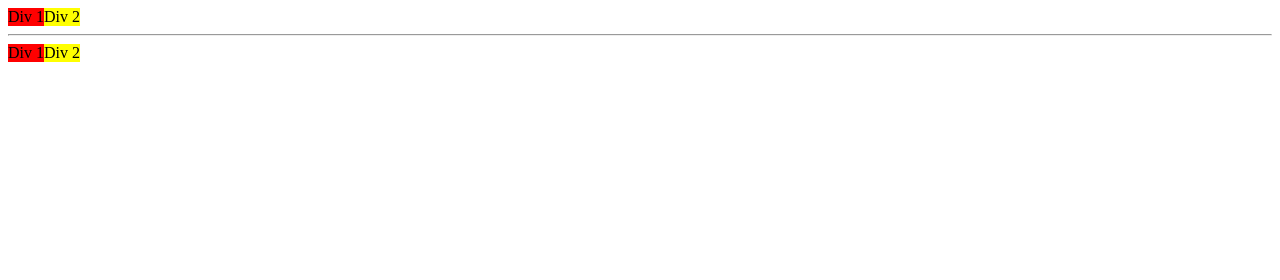
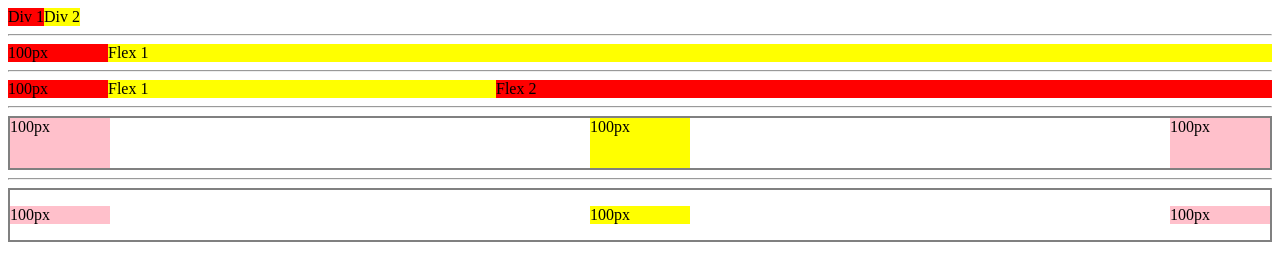
Before and after one commit to iamharshtambe/html-css, a plain HTML site: page flexbox.html in a window 1280 px wide. Drawn offline with Linux system fonts and the light colour scheme.

Commit message:
done with flexbox

```diff
--- a/flexbox.html
+++ b/flexbox.html
@@ -13,8 +13,46 @@
       <hr />
 
       <div style="display: flex; flex-direction: row">
-         <div style="background-color: red">Div 1</div>
-         <div style="background-color: yellow">Div 2</div>
+         <div style="background-color: red; width: 100px">100px</div>
+         <div style="background-color: yellow; flex: 1">Flex 1</div>
+      </div>
+      <hr />
+
+      <div style="display: flex; flex-direction: row">
+         <div style="background-color: red; width: 100px">100px</div>
+         <div style="background-color: yellow; flex: 1">Flex 1</div>
+         <div style="background-color: red; flex: 2">Flex 2</div>
+      </div>
+      <hr />
+
+      <div
+         style="
+            height: 50px;
+            border: 2px solid gray;
+            display: flex;
+            flex-direction: row;
+            justify-content: space-between;
+         "
+      >
+         <div style="background-color: pink; width: 100px">100px</div>
+         <div style="background-color: yellow; width: 100px">100px</div>
+         <div style="background-color: pink; width: 100px">100px</div>
+      </div>
+      <hr />
+
+      <div
+         style="
+            height: 50px;
+            border: 2px solid gray;
+            display: flex;
+            flex-direction: row;
+            justify-content: space-between;
+            align-items: center;
+         "
+      >
+         <div style="background-color: pink; width: 100px">100px</div>
+         <div style="background-color: yellow; width: 100px">100px</div>
+         <div style="background-color: pink; width: 100px">100px</div>
       </div>
    </body>
 </html>
```
